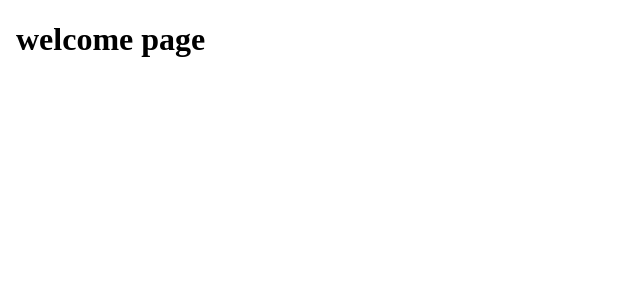
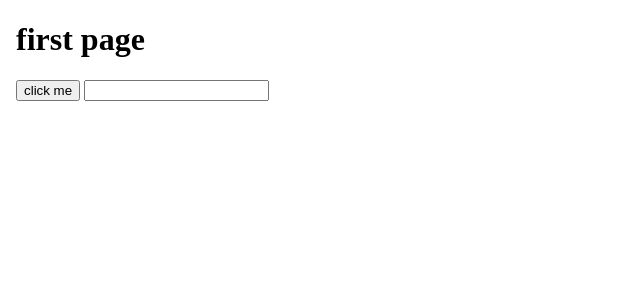
Before and after one commit to rohitsengar001/angular_by_naresh_sir, an Angular app: page / in a window 1280 px wide. Shown: the top 300 px of the page, without its empty margins (0-640 px from the left). Built offline with nearby package versions, Linux system fonts and the light colour scheme.

Commit message:
data,property and two way binding

```diff
--- a/src/app/app.component.html
+++ b/src/app/app.component.html
@@ -6,6 +6,10 @@
   <title>Document</title>
 </head>
 <body>
-  <h1>welcome page</h1>
+  <h1>first page</h1>
+   <button (click) ="myfunction()">click me</button>
+   {{message}}
+   <input type="text" [(ngModel)]="name">
+   {{name}}
 </body>
 </html>
--- a/src/app/app.component.ts
+++ b/src/app/app.component.ts
@@ -7,4 +7,9 @@ import { Component } from '@angular/core';
 })
 export class AppComponent {
   title = 'demoAngular';
+  message="";
+  myfunction(){
+    console.log("testing")
+    this.message="welcome";
+  }
 }
--- a/src/app/app.module.ts
+++ b/src/app/app.module.ts
@@ -1,6 +1,6 @@
 import { BrowserModule } from '@angular/platform-browser';
 import { NgModule } from '@angular/core';
-
+import{ FormsModule} from '@angular/forms';
 import { AppComponent } from './app.component';
 
 @NgModule({
@@ -8,7 +8,7 @@ import { AppComponent } from './app.component';
     AppComponent
   ],
   imports: [
-    BrowserModule
+    BrowserModule,FormsModule
   ],
   providers: [],
   bootstrap: [AppComponent]
```
